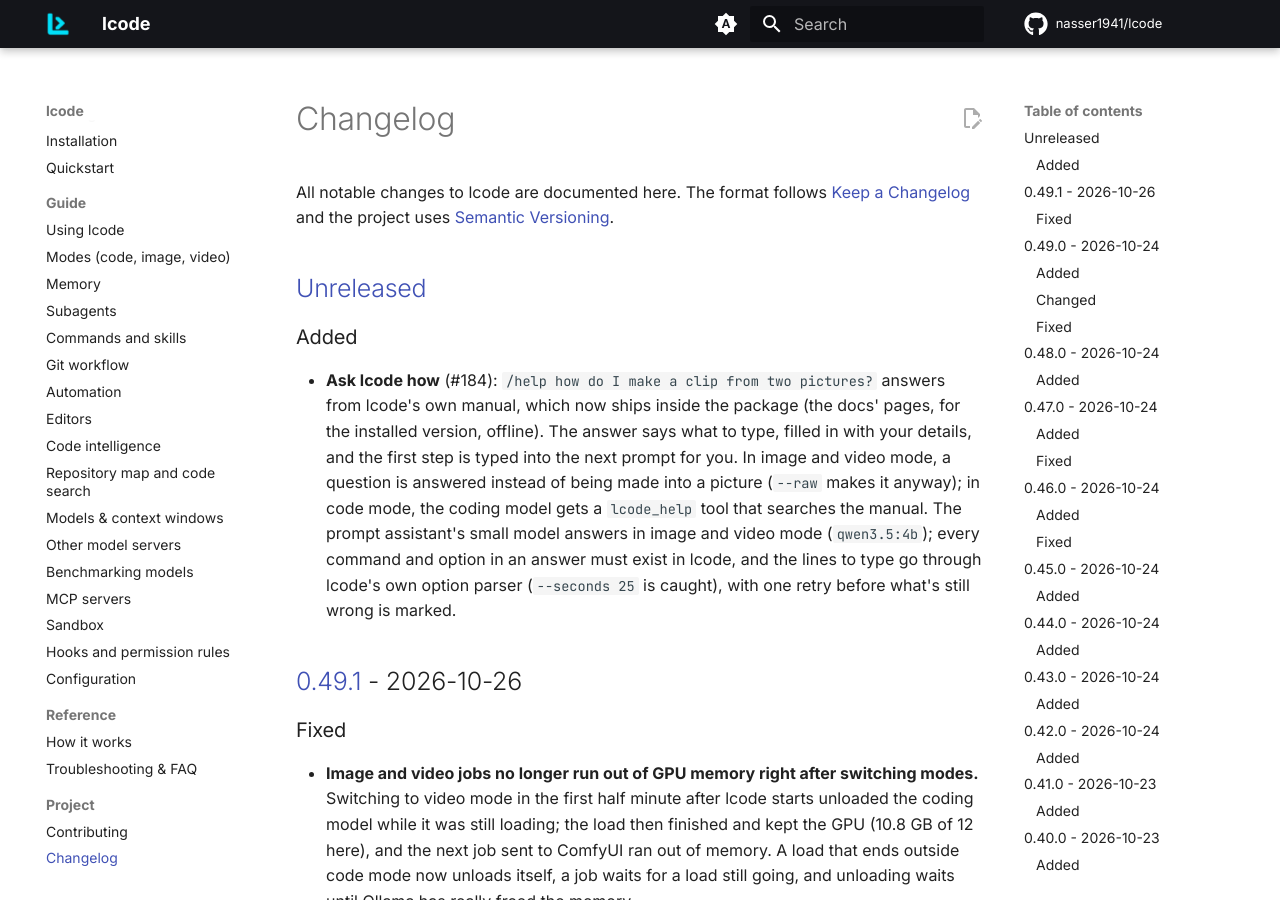
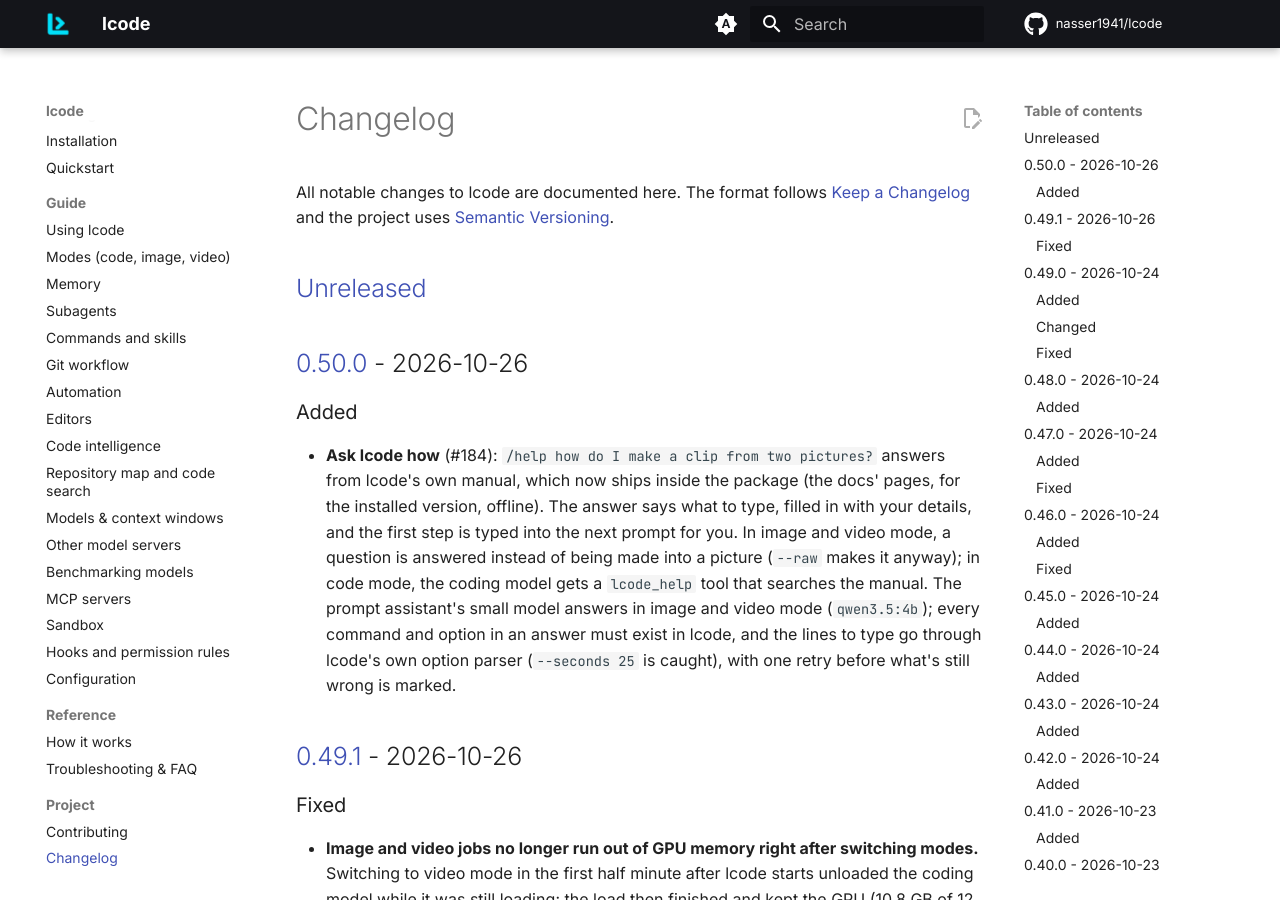
Before and after one commit to nasser1941/lcode, an MkDocs documentation site: the page built from docs/changelog.md, in a window 1280 px wide and 900 px high. Built offline with MkDocs 1.6.1 and Material for MkDocs 9.7.7, drawn with Linux system fonts in a browser that asks for light colours; comment, search, counter and statistics services are not loaded.

Commit message:
Release 0.50.0 (#187)
Co-authored-by: Naser Derakhshan <9349840+nasser1941@users.noreply.github.com>
Co-authored-by: Claude Opus 5.5 <noreply@anthropic.com>

```diff
--- a/CHANGELOG.md
+++ b/CHANGELOG.md
@@ -5,6 +5,8 @@ All notable changes to lcode are documented here. The format follows
 [Semantic Versioning](https://semver.org/).
 
 ## [Unreleased]
+
+## [0.50.0] - 2026-10-26
 
 ### Added
 
@@ -1077,7 +1079,8 @@ First public release.
 - `AGENTS.md` project instructions and `/init` to generate them.
 - One-line installer for Linux and macOS.
 
-[Unreleased]: https://github.com/nasser1941/lcode/compare/v0.49.1...HEAD
+[Unreleased]: https://github.com/nasser1941/lcode/compare/v0.50.0...HEAD
+[0.50.0]: https://github.com/nasser1941/lcode/compare/v0.49.1...v0.50.0
 [0.49.1]: https://github.com/nasser1941/lcode/compare/v0.49.0...v0.49.1
 [0.49.0]: https://github.com/nasser1941/lcode/compare/v0.48.0...v0.49.0
 [0.48.0]: https://github.com/nasser1941/lcode/compare/v0.47.0...v0.48.0
--- a/src/lcode/__init__.py
+++ b/src/lcode/__init__.py
@@ -3,7 +3,7 @@
 From a program: `from lcode import Session` (see lcode.api).
 """
 
-__version__ = "0.49.1"
+__version__ = "0.50.0"
 
 API = ("Session", "Result", "Options", "SetupError")
 
```
Also changed, not shown: docs/quickstart.md (+1 -1 lines).
